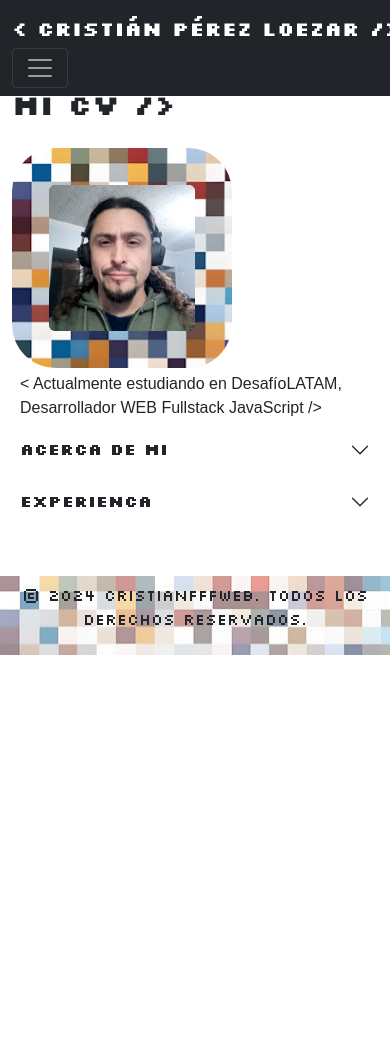
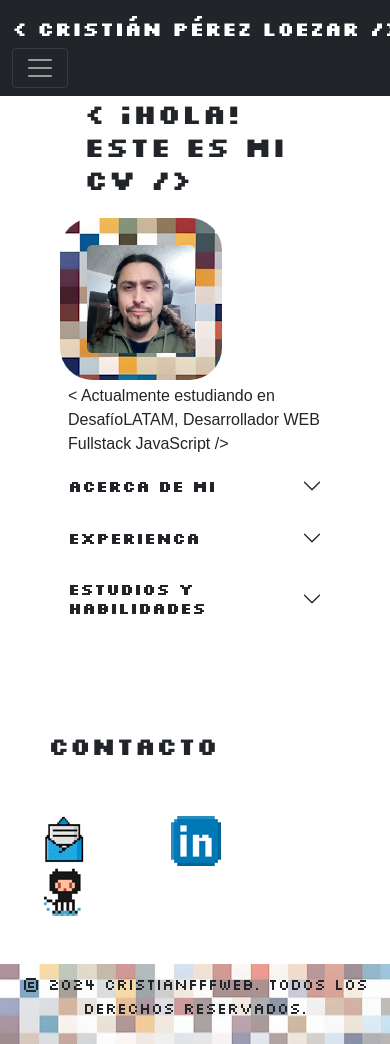
Before and after one commit to zKy0/FinalCv_Portafolio, a plain HTML site: page index.html in a window 390 px wide. Before the commit the page ends 844 px from the top, so only its background shows below. Drawn offline with nearby package versions, Linux system fonts and the light colour scheme; a script that the page names is missing; a web font is replaced by a local one.

Commit message:
finalizado cv, vamos por el portafolio :P

```diff
--- a/assets/css/style.css
+++ b/assets/css/style.css
@@ -110,3 +110,11 @@ h1 {
     list-style-type: none;
    list-style-image: url(/FinalCv_Portafolio/assets/img/ghostArriba.png);
   }
+
+  .blueGhostUL {
+    list-style-type: none;
+   list-style-image: url(/FinalCv_Portafolio/assets/img/blueGhostUL.png);
+  }
+  .contacto {
+    padding: 10%;
+  }
--- a/index.html
+++ b/index.html
@@ -44,9 +44,9 @@
     </div>
   </header>
 
-  <main>
+  <main class="p-5">
     <section id="inicio" class="container dflex">
-      <h1 class="silkscreen-regular"> <b>
+      <h1 class="silkscreen-regular mx-4 my-2"> <b>
           < ¡Hola! Este es mi CV />
         </b></h1>
       <img class="fotoCV"  id="arriba" src="/FinalCv_Portafolio/assets/img/fotoCV.jpg" alt="foto Cristian Perez">
@@ -56,7 +56,7 @@
 
     </section>
 
-    <div class="accordion accordion-flush" id="acerca-de-mi">
+    <div class="accordion accordion-flush" >
       <div class="accordion-item">
         <h2 class="accordion-header" id="flush-headingOne">
           <button class="accordion-button collapsed silkscreen-bold" type="button" data-bs-toggle="collapse"
@@ -84,11 +84,11 @@
       </div>
     </div>
 
-    <div class="accordion accordion-flush" id="experiencia">
+    <div class="accordion accordion-flush" >
         <div class="accordion-item">
           <h2 class="accordion-header" id="flush-headingOne">
             <button class="accordion-button collapsed silkscreen-bold" type="button" data-bs-toggle="collapse"
-              data-bs-target="#experiencia" aria-expanded="false" aria-controls="flush-collapseOne">
+              data-bs-target="#flush-collapseOne" aria-expanded="false" aria-controls="flush-collapseOne">
               Experienca
             </button>
           </h2>
@@ -108,6 +108,31 @@
 
         </div>
     </div>
+ <div class="accordion accordion-flush" >
+        <div class="accordion-item">
+          <h2 class="accordion-header" id="flush-headingOne">
+            <button class="accordion-button collapsed silkscreen-bold" type="button" data-bs-toggle="collapse"
+              data-bs-target="#flush-collapseOne" aria-expanded="false" aria-controls="flush-collapseOne">
+              Estudios y habilidades
+            </button>
+          </h2>
+          <div id="flush-collapseOne" class="accordion-collapse collapse" aria-labelledby="flush-headingOne"
+            data-bs-parent="#accordionFlushExample">
+            <div class="accordion-body saira-semi-condensed-light">
+              <p>
+              <ul>
+                <li class="blueGhostUL">Diseño Grafico, uso de Photoshop e Illustrator</li>
+                <li class="blueGhostUL">Inglés Avanzado</li>
+                <li class="blueGhostUL">Matemáticas en General (Cálculo, álgebra, geometría, física)</li>
+                <li class="blueGhostUL">Dibujo y pintura</li>
+              </ul>
+              <a href="#arriba" alt="Volver arriba"><img src="/FinalCv_Portafolio/assets/img/ARRIBA.png" alt="fantasmin"></a>
+              </p>
+            </div>
+          </div>
+
+        </div>
+    </div>
 
 
 
@@ -115,6 +140,16 @@
 
 
   </main>
+  <section>
+    <div>
+      <h2 id="contacto" class="silkscreen-bold p-5">Contacto</h2>
+    </div>
+    <div class="dflex">
+      <a class="contacto" href="mailto:cristian.perez.loezar@gmail.com"><img src="/FinalCv_Portafolio/assets/img/mailPixel.jpg" alt="email"></a>
+      <a class="contacto" href="https://www.linkedin.com/in/cristian-raimundo-perez-loezar-b878a8253/"><img src="/FinalCv_Portafolio/assets/img/linkedIN.png" alt="linkedIN"></a>
+      <a class="contacto" href="https://github.com/CristianFFFweb"><img src="/FinalCv_Portafolio/assets/img/gitHUB.png" alt="email"></a>
+    </div>
+  </section>
 
   <footer class="footer footerBackground mt-5">
 
```
Also changed, not shown: assets/img/blueGhostUL.png (added), assets/img/gitHUB.png (added), assets/img/linkedIN.png (added), assets/img/mailPixel.jpg (added).
